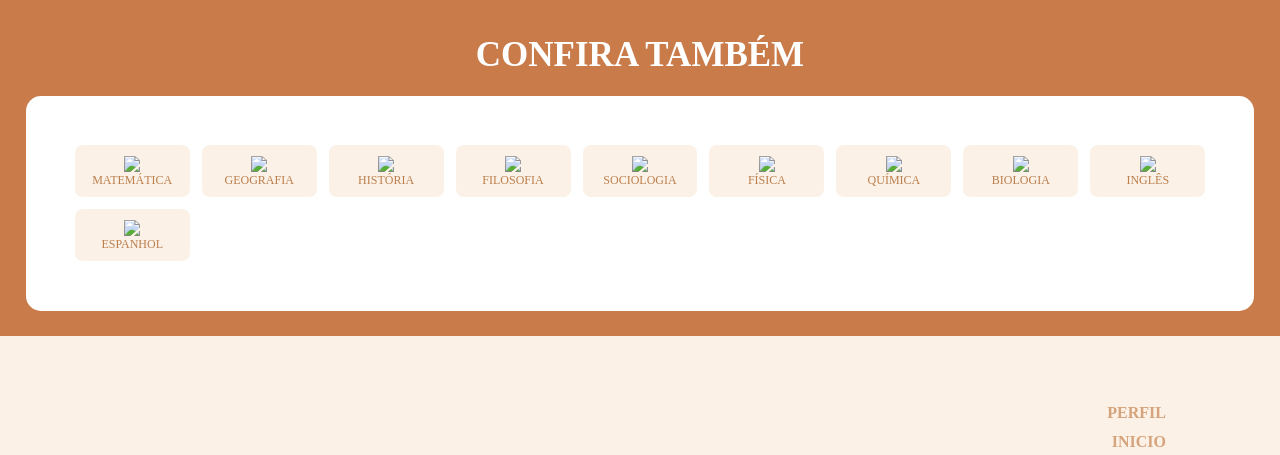
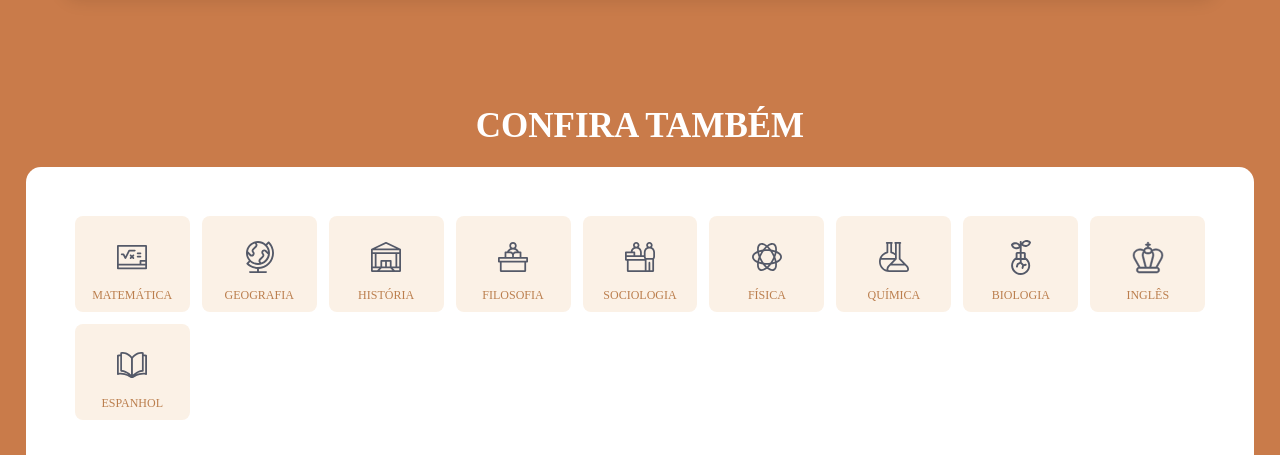
Before and after one commit to Sr-Salvador/Braulio, a plain HTML site: page portugues.html in a window 1280 px wide. Shown: the part 1238-1693 px from the top of the page. Drawn offline with Linux system fonts and the light colour scheme; the site is published under a folder, as on GitHub Pages, so addresses that start at the root find nothing.

Commit message:
Fix HTML encoding issues in portugues.html

```diff
--- a/portugues.html
+++ b/portugues.html
@@ -6,15 +6,15 @@
     <meta name="viewport" content="width=device-width, initial-scale=1.0">
     <link rel="stylesheet" href="reset.css">
     <link rel="stylesheet" href="portugues.css">
-    <link rel="icon" type="image/png" href="/logofinalizada.webp">
+    <link rel="icon" type="image/png" href="logofinalizada.webp">
     <title>Português</title>
 </head>
 
 <body>
     <header>
         <div class="menu">
-            <h1><img src="/logofinalizada.webp" width="100"><a href="perfil.html" class="link-animado">Olá,
-                    @Usúario</a></h1>
+            <h1><img src="logofinalizada.webp" width="100"><a href="perfil.html" class="link-animado">Olá,
+                    @Usuário</a></h1>
 
             <button class="hamburger" id="hamburger" aria-label="Abrir menu" aria-expanded="false"
                 aria-controls="nav-principal">
@@ -129,61 +129,61 @@
             <div class="materias">
                 <div class="Materia2">
                     <a href="matematica.html">
-                        <img src="/IconMatematica.svg">
+                        <img src="IconMatematica.svg">
                         <p>Matemática</p>
                     </a>
                 </div>
                 <div class="Materia2">
                     <a href="geografia.html">
-                        <img src="/IconGeografia.svg">
+                        <img src="IconGeografia.svg">
                         <p>Geografia</p>
                     </a>
                 </div>
                 <div class="Materia2">
                     <a href="historia.html">
-                        <img src="/IconHistoria.svg">
+                        <img src="IconHistoria.svg">
                         <p>História</p>
                     </a>
                 </div>
                 <div class="Materia2">
                     <a href="filosofia.html">
-                        <img src="/IconFilosofia.svg">
+                        <img src="IconFilosofia.svg">
                         <p>Filosofia</p>
                     </a>
                 </div>
                 <div class="Materia2">
                     <a href="sociologia.html">
-                        <img src="/IconSociologia.svg">
+                        <img src="IconSociologia.svg">
                         <p>Sociologia</p>
                     </a>
                 </div>
                 <div class="Materia2">
                     <a href="fisica.html">
-                        <img src="/IconFisica.svg">
+                        <img src="IconFisica.svg">
                         <p>Física</p>
                     </a>
                 </div>
                 <div class="Materia2">
                     <a href="quimica.html">
-                        <img src="/IconQuimica.svg">
+                        <img src="IconQuimica.svg">
                         <p>Química</p>
                     </a>
                 </div>
                 <div class="Materia2">
                     <a href="biologia.html">
-                        <img src="/IconBiologia.svg">
+                        <img src="IconBiologia.svg">
                         <p>Biologia</p>
                     </a>
                 </div>
                 <div class="Materia2">
                     <a href="ingles.html">
-                        <img src="/IconIngles.svg">
+                        <img src="IconIngles.svg">
                         <p>Inglês</p>
                     </a>
                 </div>
                 <div class="Materia2">
                     <a href="espanhol.html">
-                        <img src="/IconEspanhol.svg">
+                        <img src="IconEspanhol.svg">
                         <p>Espanhol</p>
                     </a>
                 </div>
@@ -192,7 +192,7 @@
     </main>
     <footer>
         <div class="rodape">
-            <img src="/logo estendida1.webp" width="400">
+            <img src="logo estendida1.webp" width="400">
             <nav>
                 <ul>
                     <li><a href="perfil.html" class="link-animado">Perfil</a></li>
@@ -206,7 +206,7 @@
     </footer>
 
     <a class="gemini" href="https://gemini.google.com/app?hl=pt-BR" target="_blank">
-        <img src="/IAicon.webp" width="100"></a>
+        <img src="IAicon.webp" width="100"></a>
 
     <script src="script.js"></script>
 </body>
```
